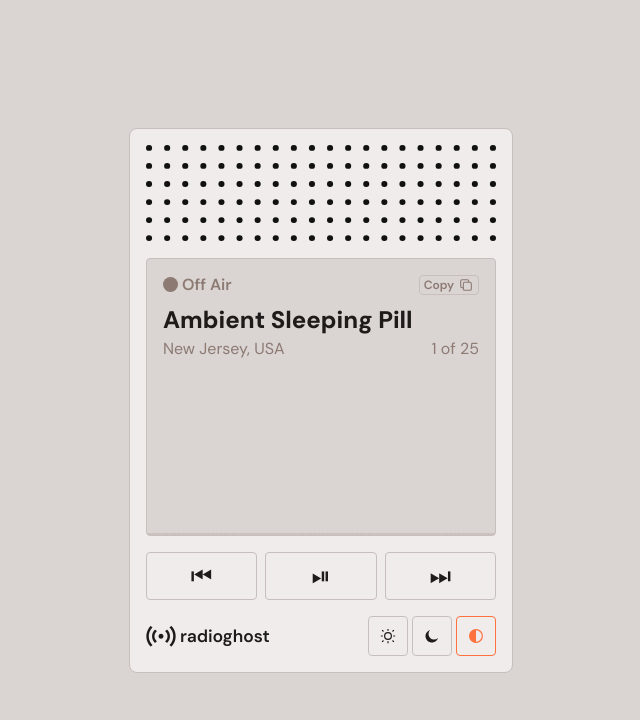
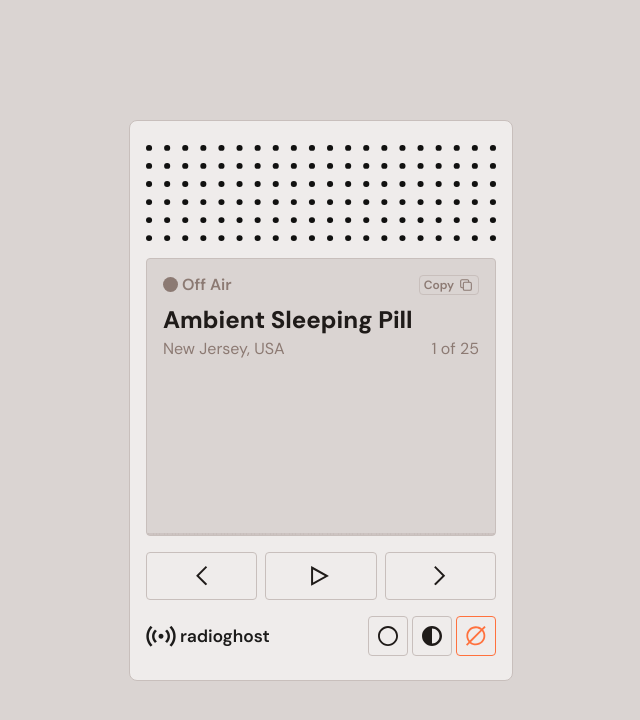
Before and after one commit to renderghost/ghost-radio, a plain HTML site: page index.html in a window 1280 px wide. Shown: the whole page, without its empty margins (319-959 px from the left). Drawn offline with Linux system fonts and the light colour scheme.

Commit message:
Updated iconography

```diff
--- a/index.html
+++ b/index.html
@@ -10,7 +10,7 @@
 <meta property="og:url" content="https://radio.renderg.host/">
 <meta property="og:title" content="radioghost">
 <meta property="og:description" content="My personal favourite radio stations — ambient, dub, and underground radio streamed live from Berlin, Bristol, Rotterdam, and beyond.">
-<meta property="og:image" content="https://radio.renderg.host/og.png">
+<meta property="og:image" content="https://radio.renderg.host/art/og.png">
 <meta property="og:image:width" content="1200">
 <meta property="og:image:height" content="630">
 <meta property="og:image:alt" content="radioghost — an on-air indicator over a speaker grille">
@@ -18,13 +18,13 @@
 <meta name="twitter:card" content="summary_large_image">
 <meta name="twitter:title" content="radioghost">
 <meta name="twitter:description" content="My personal favourite radio stations — ambient, dub, and underground radio streamed live from Berlin, Bristol, Rotterdam, and beyond.">
-<meta name="twitter:image" content="https://radio.renderg.host/og.png">
+<meta name="twitter:image" content="https://radio.renderg.host/art/og.png">
 
-<link rel="icon" href="favicon-32.png" sizes="32x32" type="image/png">
-<link rel="icon" href="favicon-16.png" sizes="16x16" type="image/png">
-<link rel="icon" href="favicon-64.png" sizes="64x64" type="image/png">
-<link rel="icon" href="favicon-256.png" sizes="256x256" type="image/png">
-<link rel="apple-touch-icon" href="favicon-256.png">
+<link rel="icon" href="art/favicon-32.png sizes="32x32" type="image/png">
+<link rel="icon" href="art/favicon-16.png" sizes="16x16" type="image/png">
+<link rel="icon" href="art/favicon-64.png" sizes="64x64" type="image/png">
+<link rel="icon" href="art/favicon-256.png" sizes="256x256" type="image/png">
+<link rel="apple-touch-icon" href="art/favicon-256.png">
 <link rel="preconnect" href="https://fonts.googleapis.com">
 <link rel="preconnect" href="https://fonts.gstatic.com" crossorigin>
 <link href="https://fonts.googleapis.com/css2?family=DM+Sans:ital,opsz,wght@0,9..40,100..1000;1,9..40,100..1000&display=swap" rel="stylesheet">
@@ -34,7 +34,7 @@
 <main class="radio" id="radio">
 
   <!-- Speaker grille: dots.svg, 350x97. To change the grille, just swap that file. -->
-  <img class="speaker" src="dots.svg" alt="" aria-hidden="true" width="350" height="97">
+  <img class="speaker" src="art/dots.svg" alt="" aria-hidden="true" width="350" height="97">
 
   <section class="display">
     <div class="display__content">
@@ -67,36 +67,30 @@
 
   <section class="transport">
     <button class="btn btn--transport" id="btn-prev" type="button" aria-label="Previous station">
-      <span class="btn__icon" aria-hidden="true">&#x23EE;&#xFE0E;</span>
+      <span class="btn__icon btn__icon--mask btn__icon--transport-back" aria-hidden="true"></span>
     </button>
     <button class="btn btn--transport btn--play" id="btn-play" type="button" aria-label="Play">
-      <span class="btn__icon" aria-hidden="true">&#x23EF;&#xFE0E;</span>
+      <span class="btn__icon btn__icon--mask btn__icon--transport-play" aria-hidden="true"></span>
     </button>
     <button class="btn btn--transport" id="btn-next" type="button" aria-label="Next station">
-      <span class="btn__icon" aria-hidden="true">&#x23ED;&#xFE0E;</span>
+      <span class="btn__icon btn__icon--mask btn__icon--transport-forward" aria-hidden="true"></span>
     </button>
   </section>
 
 
 
   <section class="theme-toggle" aria-label="Display mode">
-    <img class="logo logo--light" src="logo-light.png" alt="radioghost" width="116" height="19">
-    <img class="logo logo--dark" src="logo-dark.png" alt="radioghost" width="116" height="19">
+    <img class="logo logo--light" src="art/logo-light.png" alt="radioghost" width="116" height="19">
+    <img class="logo logo--dark" src="art/logo-dark.png" alt="radioghost" width="116" height="19">
     <div class="theme-toggle__buttons">
     <button class="btn btn--theme" data-theme-choice="light" type="button" aria-label="Light mode">
-      <svg viewBox="0 0 24 24" width="18" height="18" fill="none" stroke="currentColor" stroke-width="1.6">
-        <circle cx="12" cy="12" r="4.5"/>
-        <path d="M12 2.5v2.5M12 19v2.5M4.2 4.2l1.8 1.8M18 18l1.8 1.8M2.5 12H5M19 12h2.5M4.2 19.8 6 18M18 6l1.8-1.8"/>
-      </svg>
+      <span class="btn__icon btn__icon--mask btn__icon--mode-light" aria-hidden="true"></span>
     </button>
     <button class="btn btn--theme" data-theme-choice="dark" type="button" aria-label="Dark mode">
-      <svg viewBox="0 0 24 24" width="18" height="18"><path d="M20 14.5A8.5 8.5 0 1 1 9.5 4a7 7 0 0 0 10.5 10.5Z" fill="currentColor"/></svg>
+      <span class="btn__icon btn__icon--mask btn__icon--mode-dark" aria-hidden="true"></span>
     </button>
     <button class="btn btn--theme" data-theme-choice="system" type="button" aria-label="System mode">
-      <svg viewBox="0 0 24 24" width="18" height="18">
-        <circle cx="12" cy="12" r="8.5" fill="none" stroke="currentColor" stroke-width="1.6"/>
-        <path d="M12 3.5a8.5 8.5 0 0 0 0 17Z" fill="currentColor"/>
-      </svg>
+      <span class="btn__icon btn__icon--mask btn__icon--mode-device" aria-hidden="true"></span>
     </button>
     </div>
   </section>
--- a/styles.css
+++ b/styles.css
@@ -40,6 +40,7 @@
   --space-sm: 4px;
   --space-base: 8px;
   --space-md: 16px;
+  --space-mmd: 20px;
   --space-lg: 24px;
   --space-xl: 32px;
   }
@@ -96,7 +97,7 @@
   background: var(--card-bg);
   border: 1px solid var(--border);
   border-radius: var(--radius-base);
-  padding: var(--space-md);
+  padding: var(--space-lg) var(--space-md);
   transition: background-color .2s ease, border-color .2s ease;
   font-size: 1rem;
   line-height: 1.25;
@@ -366,12 +367,54 @@
   justify-content: center;
 }
 
+.btn__icon--transport-back,
+.btn__icon--transport-forward {
+  width: 12px;
+  height: 20px;
+}
+
+.btn__icon--transport-play {
+  width: 19px;
+  height: 20px;
+}
+
+.btn__icon--transport-back {
+  mask-image: url("art/transport-back.svg");
+  -webkit-mask-image: url("art/transport-back.svg");
+}
+
+.btn__icon--transport-play {
+  mask-image: url("art/transport-play.svg");
+  -webkit-mask-image: url("art/transport-play.svg");
+}
+
+.btn__icon--transport-forward {
+  mask-image: url("art/transport-forward.svg");
+  -webkit-mask-image: url("art/transport-forward.svg");
+}
+
 .btn__icon {
   display: inline-flex;
   align-items: center;
   justify-content: center;
   color: inherit;
   font-size: 1.5rem;
+}
+
+/* Linked SVG icons, coloured via CSS mask rather than inline markup — the
+   source files are plain black shapes on transparent backgrounds; only
+   their alpha (the shape) is used, so background-color fully controls the
+   rendered colour via the same currentColor cascade as text-glyph icons. */
+.btn__icon--mask {
+  width: 20px;
+  height: 20px;
+  background-color: currentColor;
+  mask-repeat: no-repeat;
+  mask-position: center;
+  mask-size: contain;
+  -webkit-mask-repeat: no-repeat;
+  -webkit-mask-position: center;
+  -webkit-mask-size: contain;
 }
 
 .btn--play.is-playing {
@@ -433,6 +476,21 @@
   color: var(--accent);
 }
 
+.btn__icon--mode-light {
+  mask-image: url("art/mode-light.svg");
+  -webkit-mask-image: url("art/mode-light.svg");
+}
+
+.btn__icon--mode-dark {
+  mask-image: url("art/mode-dark.svg");
+  -webkit-mask-image: url("art/mode-dark.svg");
+}
+
+.btn__icon--mode-device {
+  mask-image: url("art/mode-device.svg");
+  -webkit-mask-image: url("art/mode-device.svg");
+}
+
 @media (max-width: 360px) {
   .radio {
     padding: var(--space-base);
```
Also changed, not shown: art/dots.svg (renamed from dots.svg), art/favicon-16.png (renamed from favicon-16.png), art/favicon-256.png (renamed from favicon-256.png), art/favicon-32.png (renamed from favicon-32.png), art/favicon-64.png (renamed from favicon-64.png), art/logo-dark.png (renamed from logo-dark.png), art/logo-light.png (renamed from logo-light.png), art/mode-dark.svg (added), art/mode-device.svg (added), art/mode-light.svg (added), art/og.png (renamed from og.png), art/transport-back.svg (added), art/transport-forward.svg (added), art/transport-play.svg (added), 1 more files, 1 other file.
